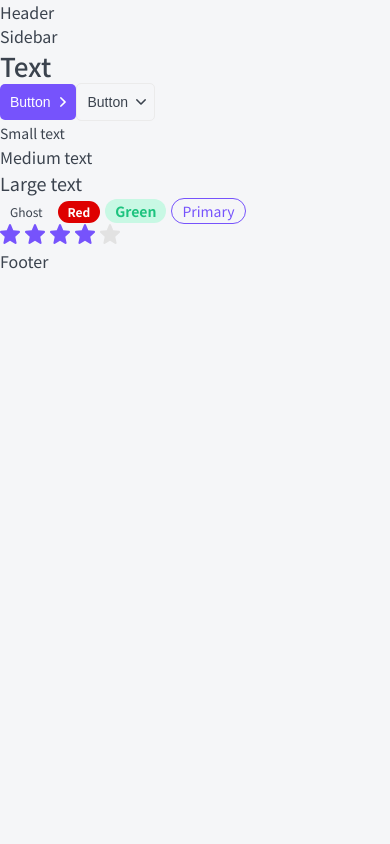
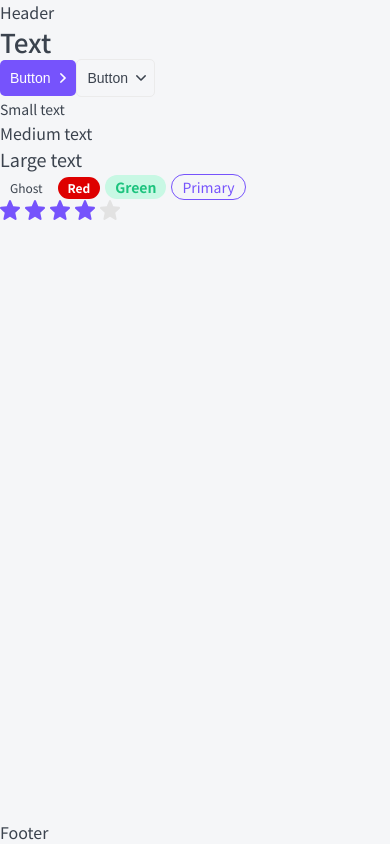
Before and after one commit to RadyaBen/Top-Courses-App, a Next.js app: page / in a window 390 px wide. Built offline with nearby package versions, Linux system fonts and the light colour scheme.

Commit message:
Add styles to the <Layout> component

```diff
--- /dev/null
+++ b/layout/Layout.module.css
@@ -0,0 +1,46 @@
+.wrapper {
+	display: grid;
+
+	min-height: 100vh;
+	grid-template:
+		'. header header .' auto
+		'. sidebar body .' 1fr
+		'footer footer footer footer' auto
+		/ auto 230px minmax(320px, 1200px) auto;
+}
+
+.header {
+	display: none;
+
+	grid-area: header;
+}
+
+.sidebar {
+	grid-area: sidebar;
+}
+
+.body {
+	grid-area: body;
+}
+
+.footer {
+	grid-area: footer;
+}
+
+@media (max-width: 765px) {
+	.wrapper {
+		grid-template-columns: minmax(320px, 1fr);
+		grid-template-areas:
+			'header'
+			'body'
+			'footer';
+	}
+
+	.sidebar {
+		display: none;
+	}
+
+	.header {
+		display: block;
+	}
+}
--- a/layout/Layout.tsx
+++ b/layout/Layout.tsx
@@ -5,18 +5,18 @@
 import { Footer } from './Footer/Footer';
 import { LayoutProps } from './Layout.props';
 
+import styles from './Layout.module.css';
+
 const Layout = ({ children }: LayoutProps) => {
 	return (
-		<>
-			<Header />
-			<div>
-				<Sidebar />
-				<div>
-					{children}
-				</div>
-				<Footer />
-			</div>
-		</>
+		<div className={styles.wrapper}>
+			<Header className={styles.header} />
+			<Sidebar className={styles.sidebar} />
+			<div className={styles.body}>
+				{children}
+			</div >
+			<Footer className={styles.footer} />
+		</div>
 	);
 };
 
```
